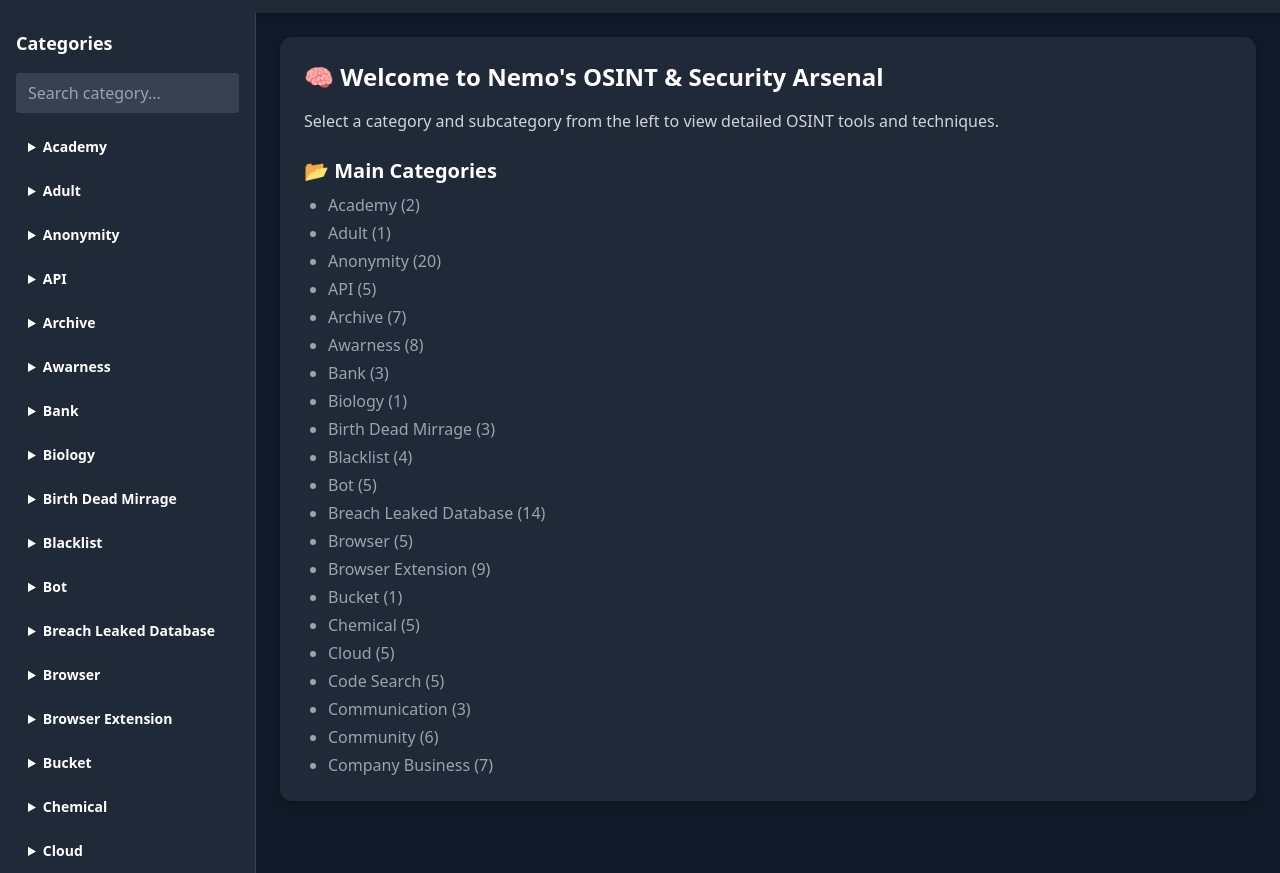
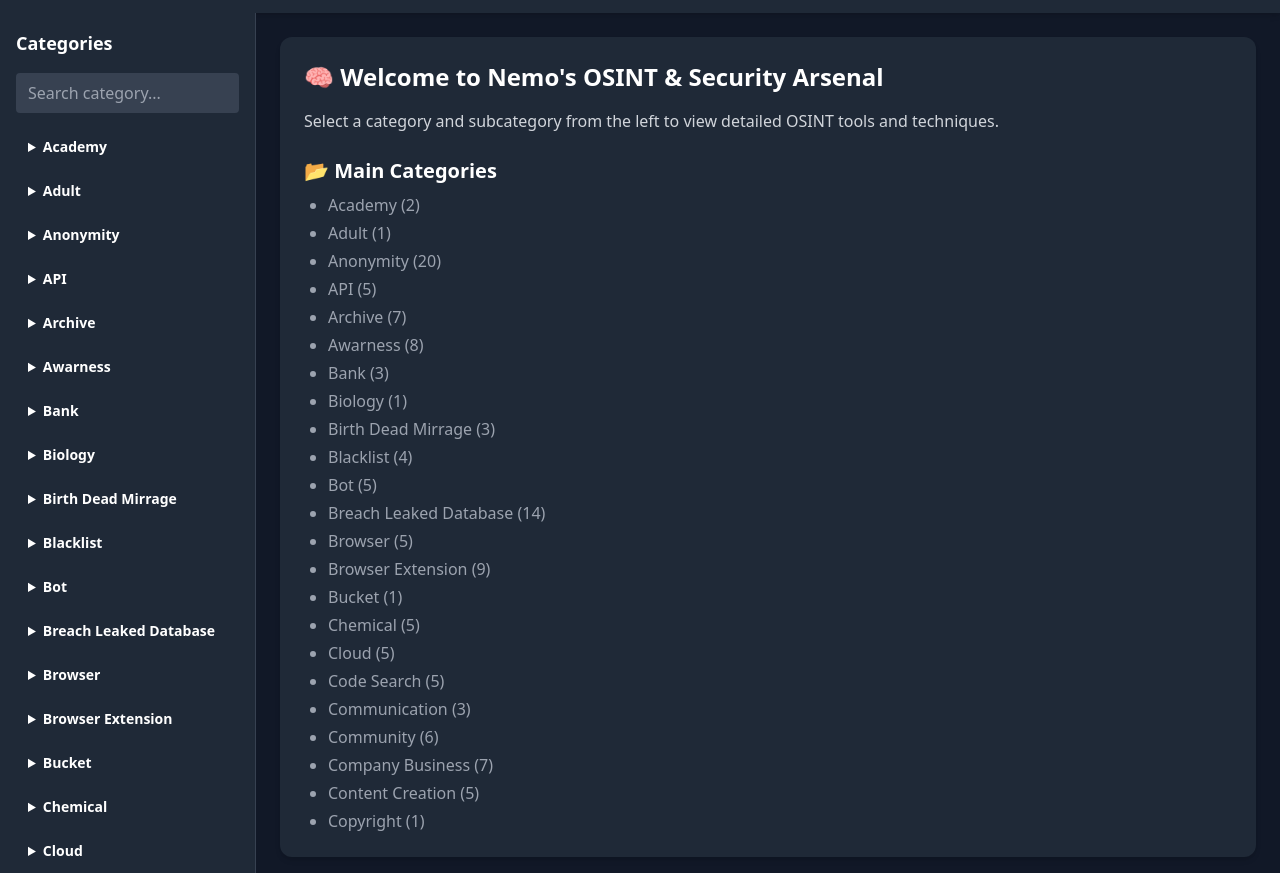
Before and after one commit to nemocyberworld/Nemo-The-Investigator, a plain HTML site: page docs/index.html in a window 1280 px wide. Shown: the part 79-952 px from the top of the page. Drawn offline with nearby package versions, Linux system fonts and the light colour scheme.

Commit message:
Add files via upload

```diff
--- a/docs/index.html
+++ b/docs/index.html
@@ -171,7 +171,12 @@
     { main: "Company Business", sub: "Open Data" },
     { main: "Company Business", sub: "Regional" },
     { main: "Company Business", sub: "Special Compliance" },
-
+    { main: "Content Creation", sub: "Creator Support" },
+    { main: "Content Creation", sub: "Music" },
+    { main: "Content Creation", sub: "Social Media" },
+    { main: "Content Creation", sub: "Stream" },
+    { main: "Content Creation", sub: "Visual" },
+    { main: "Copyright", sub: "Tools" },
   ];
 
   const categoryList = document.getElementById("categoryList");
```
